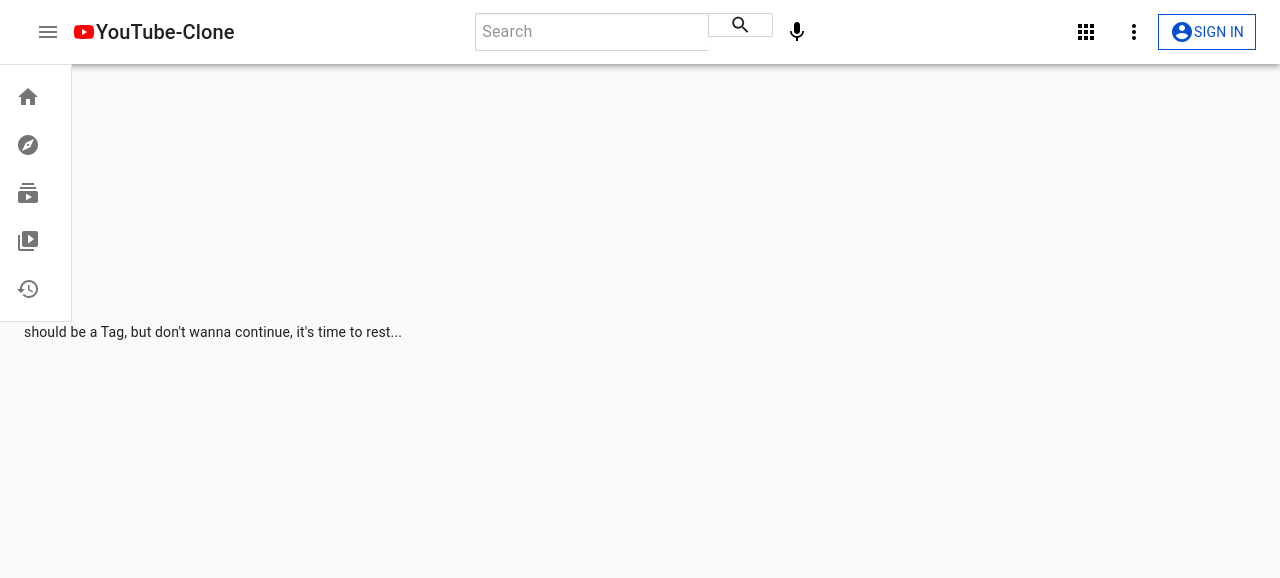
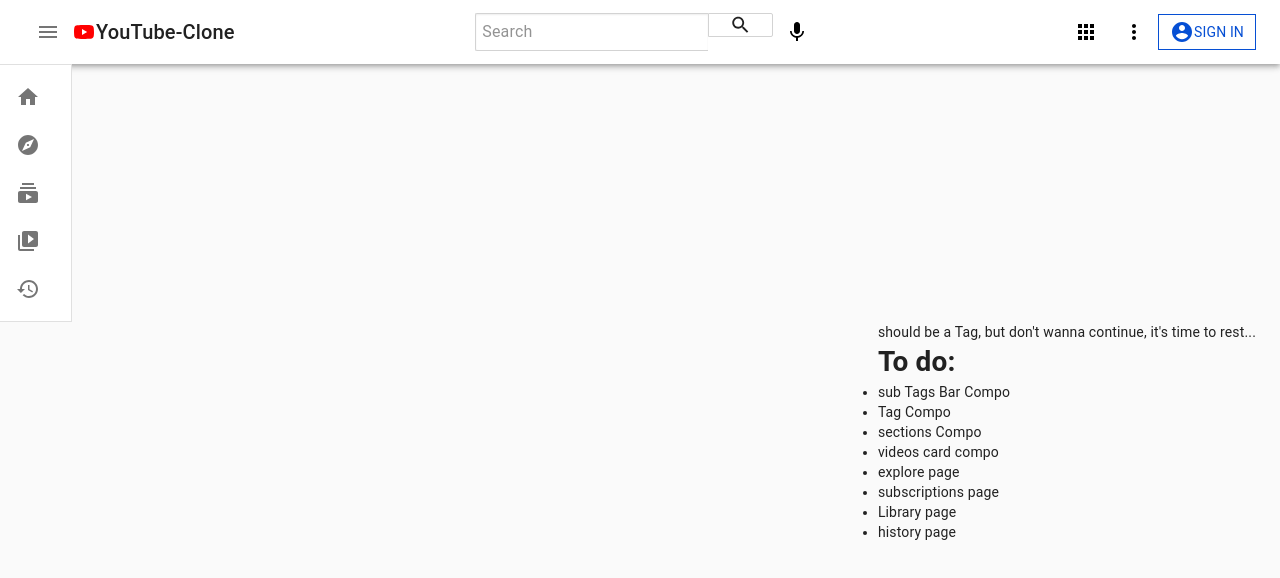
Before and after one commit to Farid212-sandBox/youtube-clone, a React (Create React App) app: page / in a window 1280 px wide. Shown: the top 578 px of the page. Built offline with nearby package versions, Linux system fonts and the light colour scheme.

Commit message:
next lets go for sub menu

```diff
--- a/src/components/Header/Header.jsx
+++ b/src/components/Header/Header.jsx
@@ -4,6 +4,7 @@ import './Header.css'
 
 // Local components
 import Tag from '../Tag'
+import ToDoList from '../ToDoList'
 
 // MUI components
 import {
@@ -168,8 +169,12 @@ const Header = () => {
 			</Drawer>
       <main>
         <div />
-        <Container>
-          <Tag />
+        <Container style={{display: 'flex', justifyContent: 'flex-end'}}>
+          <div>
+            <Tag />
+            <h1>To do:</h1>
+            <ToDoList />
+          </div>
         </Container>
       </main>
     </div>
```
